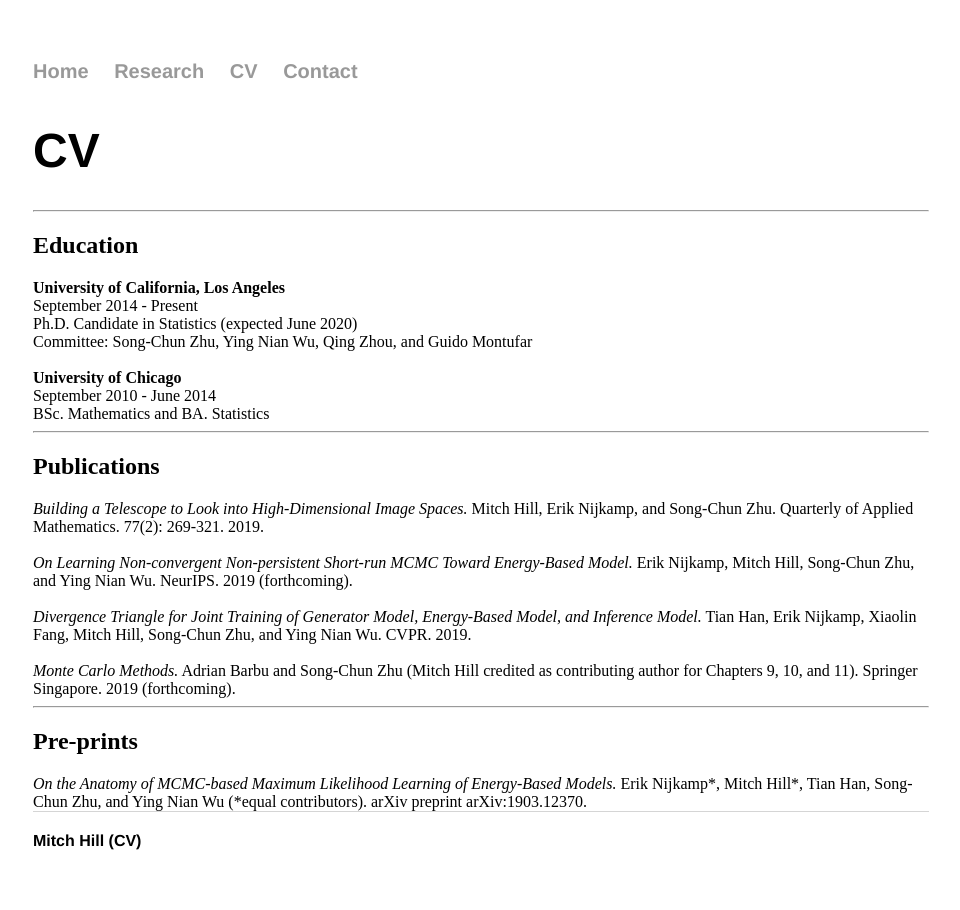
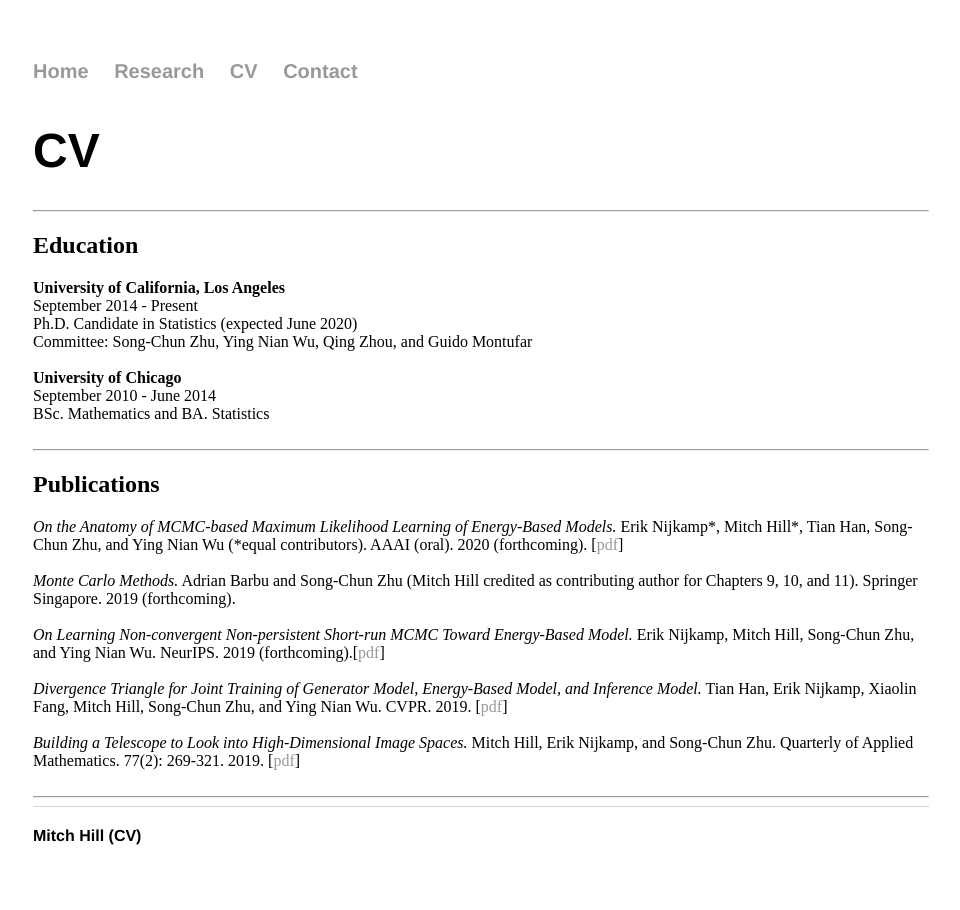
Before and after one commit to point0bar1/point0bar1.github.io, a Jekyll site: the page built from cv/index.html, in a window 1280 px wide. Shown: the whole page, without its empty margins (159-1119 px from the left). Built offline with Jekyll 4.4.1, drawn with Linux system fonts in a browser that asks for light colours.

Commit message:
Update index.html

```diff
--- a/cv/index.html
+++ b/cv/index.html
@@ -16,23 +16,31 @@
     <strong>University of Chicago</strong> <br/>
     September 2010 - June 2014<br/>
     BSc. Mathematics and BA. Statistics
-
+    <br/><br/>
 </div>
 <hr />
   <h2>Publications</h2>
 
 <div style="font-size:1em">
-    <em>Building a Telescope to Look into High-Dimensional Image Spaces.</em> Mitch Hill, Erik Nijkamp, and Song-Chun Zhu. Quarterly of Applied Mathematics. 77(2): 269-321. 2019.
+    <em>On the Anatomy of MCMC-based Maximum Likelihood Learning of Energy-Based Models.</em>
+    Erik Nijkamp*, Mitch Hill*, Tian Han, Song-Chun Zhu, and Ying Nian Wu (*equal contributors).
+    AAAI (oral). 2020 (forthcoming). [<a href="https://arxiv.org/pdf/1903.12370.pdf">pdf</a>]
     <br/><br/>
-    <em>On Learning Non-convergent Non-persistent Short-run MCMC Toward Energy-Based Model.</em> Erik Nijkamp, Mitch Hill, Song-Chun Zhu, and Ying Nian Wu. NeurIPS. 2019 (forthcoming).
+    <em>Monte Carlo Methods.</em>
+    Adrian Barbu and Song-Chun Zhu (Mitch Hill credited as contributing author for Chapters 9, 10, and 11).
+    Springer Singapore. 2019 (forthcoming).
     <br/><br/>
-    <em>Divergence Triangle for Joint Training of Generator Model, Energy-Based Model, and Inference Model.</em> Tian Han, Erik Nijkamp, Xiaolin Fang, Mitch Hill, Song-Chun Zhu, and Ying Nian Wu. CVPR. 2019.
+    <em>On Learning Non-convergent Non-persistent Short-run MCMC Toward Energy-Based Model.</em>
+    Erik Nijkamp, Mitch Hill, Song-Chun Zhu, and Ying Nian Wu.
+    NeurIPS. 2019 (forthcoming).[<a href="https://arxiv.org/pdf/1904.09770.pdf">pdf</a>]
     <br/><br/>
-    <em>Monte Carlo Methods.</em> Adrian Barbu and Song-Chun Zhu (Mitch Hill credited as contributing author for Chapters 9, 10, and 11). Springer Singapore. 2019 (forthcoming).
+    <em>Divergence Triangle for Joint Training of Generator Model, Energy-Based Model, and Inference Model.</em>
+    Tian Han, Erik Nijkamp, Xiaolin Fang, Mitch Hill, Song-Chun Zhu, and Ying Nian Wu.
+    CVPR. 2019. [<a href="https://arxiv.org/pdf/1812.10907.pdf">pdf</a>]
+    <br/><br/>
+    <em>Building a Telescope to Look into High-Dimensional Image Spaces.</em>
+    Mitch Hill, Erik Nijkamp, and Song-Chun Zhu.
+    Quarterly of Applied Mathematics. 77(2): 269-321. 2019. [<a href="https://arxiv.org/pdf/1803.01043.pdf">pdf</a>]
+    <br/><br/>
 </div>
   <hr />
-   <h2>Pre-prints</h2>
-
-<div style="font-size:1em">
-     <em>On the Anatomy of MCMC-based Maximum Likelihood Learning of Energy-Based Models.</em> Erik Nijkamp*, Mitch Hill*, Tian Han, Song-Chun Zhu, and Ying Nian Wu (*equal contributors). arXiv preprint arXiv:1903.12370.
-</div>
```
